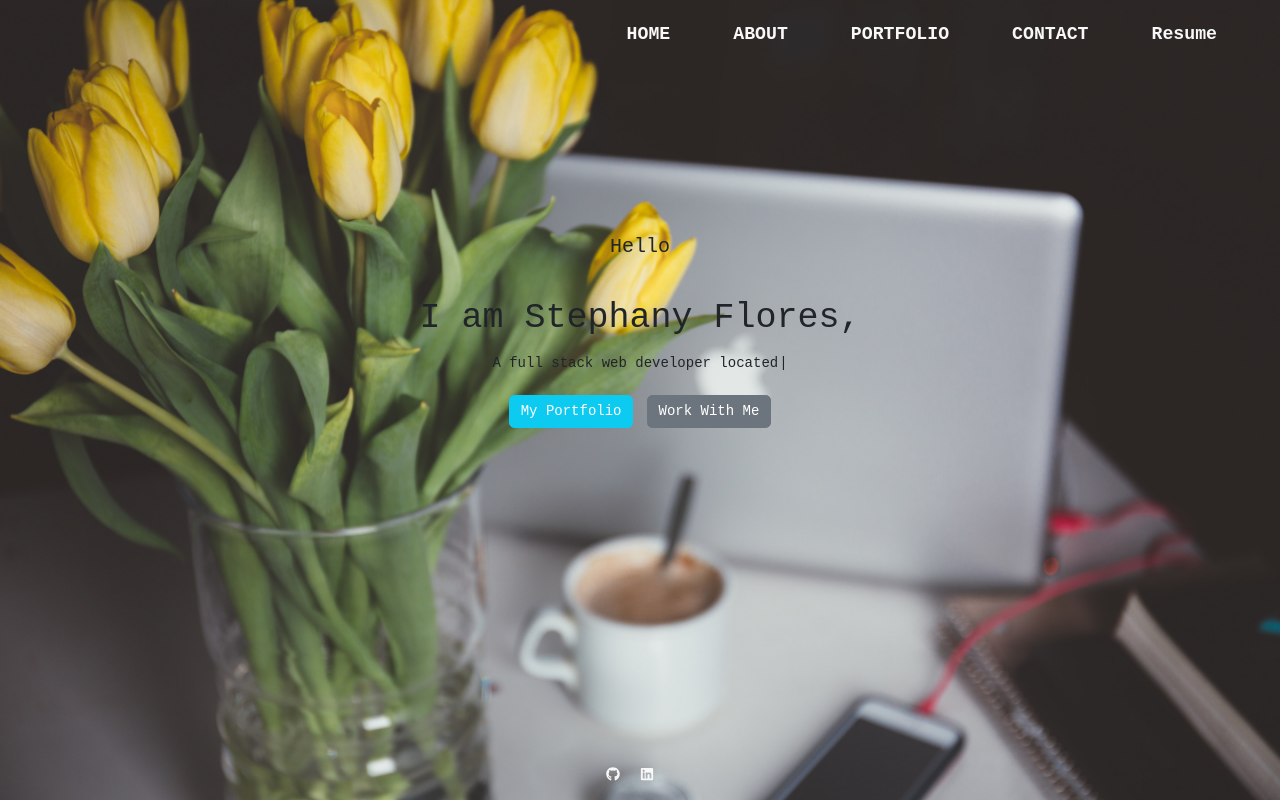
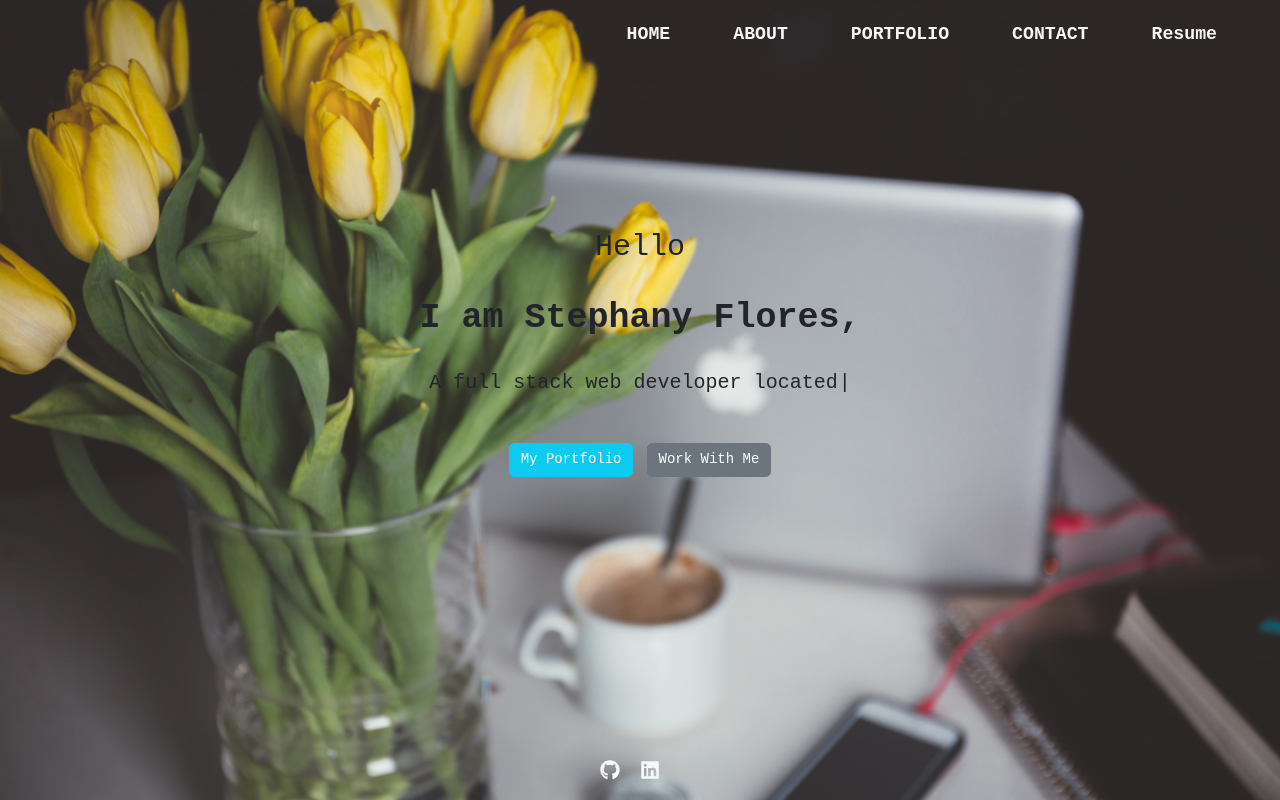
Before and after one commit to sflores926/sflores926.github.io, a React (Create React App) app: page / in a window 1280 px wide. Built offline with nearby package versions, Linux system fonts and the light colour scheme.

Commit message:
worked on css for home.js

```diff
--- a/src/index.css
+++ b/src/index.css
@@ -8,6 +8,7 @@
   padding: 0;
   box-sizing: border-box ;
   font-family: 'Courier New', Courier, monospace, sans-serif, 'Times New Roman', Times, serif !important;
+  font-size: 20px;
 
 
 }
--- a/src/pages/Home.js
+++ b/src/pages/Home.js
@@ -18,7 +18,8 @@ export default function Home() {
     cat: {
       display:"flex",
       justifyContent: "center",
-      // width: "100vw",
+      padding: "15px",
+
     },
     dog: {
       marginTop: "150px",
@@ -27,9 +28,9 @@ export default function Home() {
   }
 
   return (
-    <div className="intro" style={styles.dog}>
-      <div className=''>
-        <p className='p-3'>Hello</p>
+    <div className="introBox" style={styles.dog}>
+      <div className='introWords'>
+        <p className='p-2'>Hello</p>
         <h1 className='p-2'>I am Stephany Flores,</h1>
         {/* <p className='p-3'> A full stack web developer located in the East Coast <FaHeart /></p> */}
         <div style={styles.cat}>
--- a/src/pages/styleHome.css
+++ b/src/pages/styleHome.css
@@ -1,3 +1,15 @@
+p {
+    font-size: 30px;
+
+}
+
+h1 {
+ font-weight: bold
+}
+
+
+
+
 .ben{
     color: black;
     margin: 150px;
@@ -24,12 +36,6 @@
 
 }
 
-p {
-    font-size: 20px;
-}
-
-
-
 .typewriter h1 {
     overflow: hidden; /* Ensures the content is not revealed until the animation */
     border-right: .15em solid orange; /* The typwriter cursor */
```
